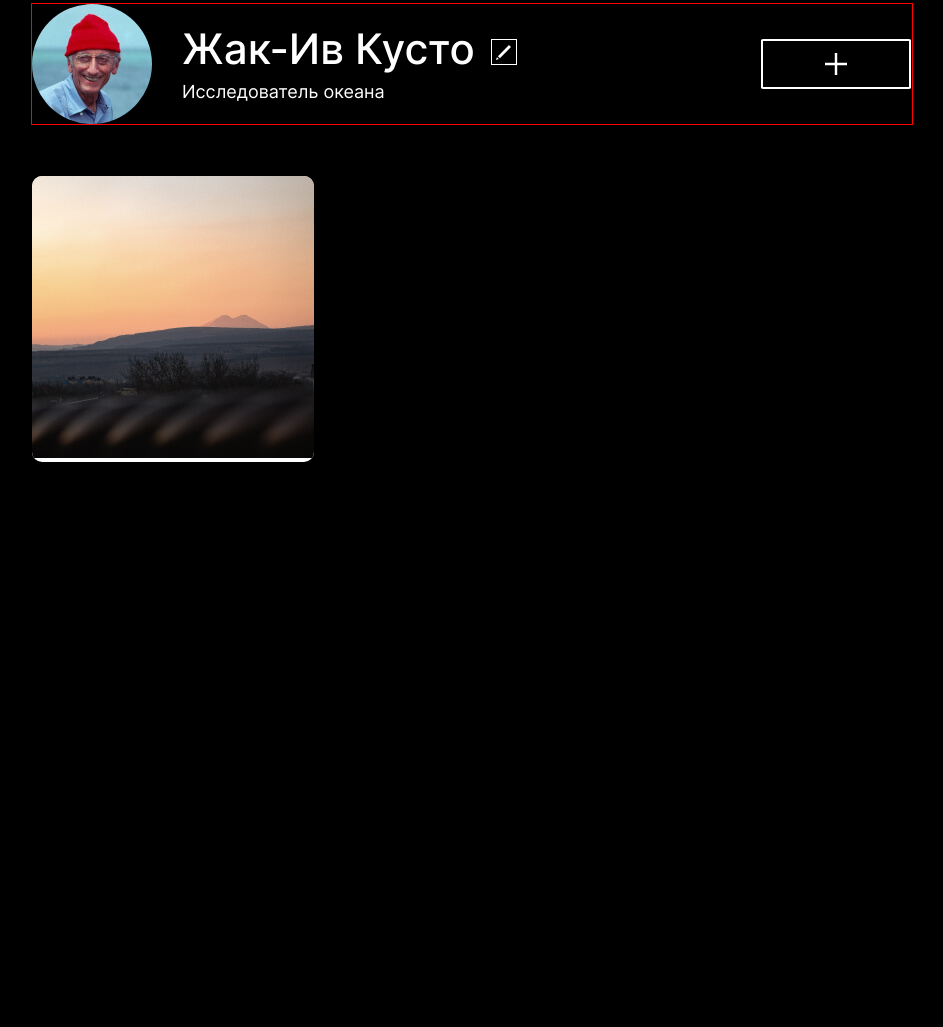
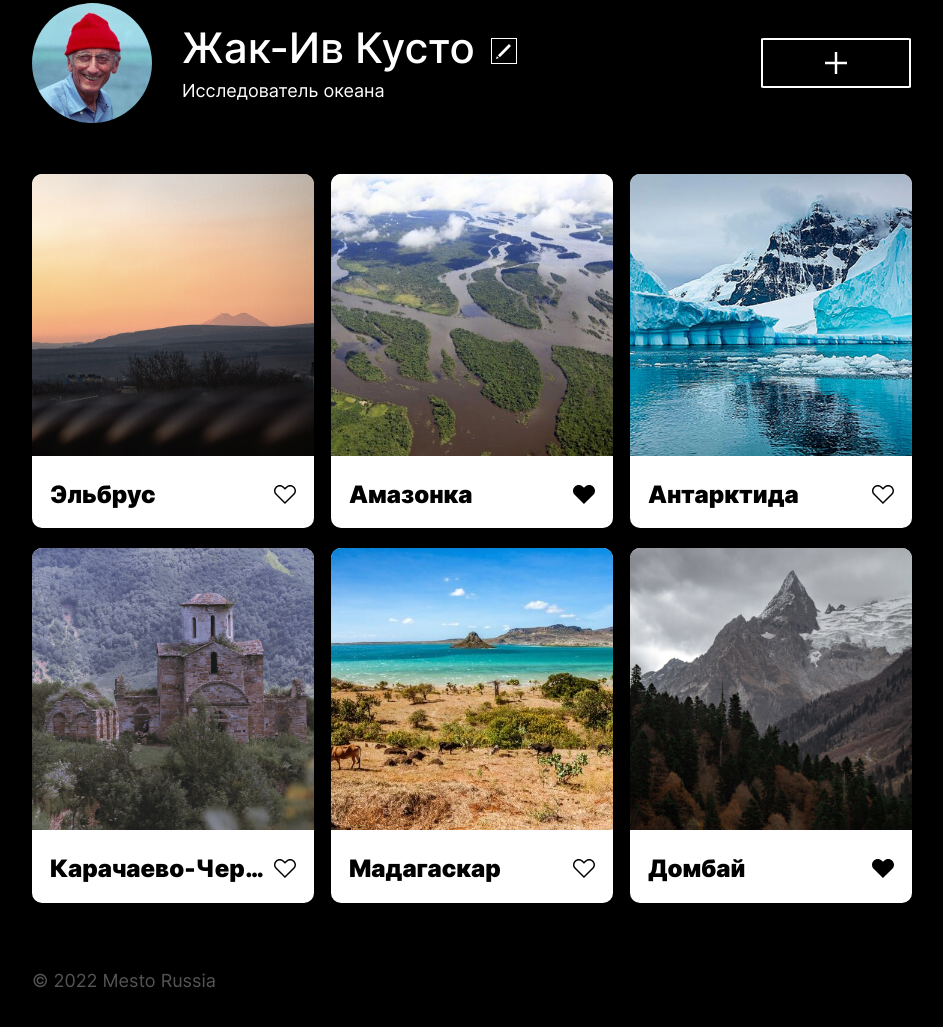
Before and after one commit to LosevaMarina/mesto-project, a plain HTML site: page index.html in a window 1280 px wide. Shown: the part 153-1180 px from the top of the page, without its empty margins (168-1111 px from the left). Before the commit the page ends 800 px from the top, so only its background shows below. Drawn offline with Linux system fonts and the light colour scheme.

Commit message:
elements footer

```diff
--- /dev/null
+++ b/blocks/element/__like/_active/element__like_active.css
@@ -0,0 +1,3 @@
+.element__like_active {
+    background-image: url(../../../../images/heard_active.svg);
+}
--- /dev/null
+++ b/blocks/element/__like/element__like.css
@@ -0,0 +1,13 @@
+.element__like {
+    background-image: url(../../../images/heard.svg);
+    background-repeat: no-repeat;
+    background-size: contain;
+    min-width: 22px;
+    min-height: 19px;
+}
+
+.element__like:hover {
+    transition: 0.5s ease;
+    opacity: 0.6;
+    cursor: pointer;
+}
--- /dev/null
+++ b/blocks/element/__title-like/element__title-like.css
@@ -0,0 +1,8 @@
+.element__title-like {
+    max-width: 246px;
+    /*max-width: calc(100% - 42px);*/
+    margin: 0 auto;
+    display: flex;
+    justify-content: space-between;
+    align-items: center;
+}
--- /dev/null
+++ b/blocks/element/__title/element__title.css
@@ -0,0 +1,10 @@
+.element__title {
+   font-style: normal;
+    font-weight: 900;
+    font-size: 24px;
+    line-height: 29px;
+    text-overflow: ellipsis;
+    white-space: nowrap;
+    overflow: hidden;
+    color: #000;
+}
--- a/blocks/element/element.css
+++ b/blocks/element/element.css
@@ -1,6 +1,6 @@
 .element {
-    max-width: 282px;
-    max-height: 361px;
+    /*max-width: 282px;*/
+    width: 100%;
     background-color: #FFF;
     border-radius: 10px;
     overflow: hidden;
--- /dev/null
+++ b/blocks/footer/__copyright/footer__copyright.css
@@ -0,0 +1,6 @@
+.footer__copyright {
+    font-weight: 400;
+    font-size: 18px;
+    line-height: 22px;
+    color: #545454;
+}
--- /dev/null
+++ b/blocks/footer/footer.css
@@ -0,0 +1,5 @@
+.footer {
+    max-width: 880px;
+    margin: 0 auto;
+    margin-bottom: 60px;
+}
--- a/blocks/page/page.css
+++ b/blocks/page/page.css
@@ -9,4 +9,5 @@
     background-color: #000;
     color: #fff;
     margin: 0 auto;
+    max-width: 1280px;
 }
--- a/blocks/profile/__add/profile__add.css
+++ b/blocks/profile/__add/profile__add.css
@@ -9,10 +9,11 @@
     background-size: 22px;
     background-repeat: no-repeat;
     background-position: center;
-    cursor: pointer;
+
 }
 
 .profile__add:hover {
     transition: 0.5s ease;
     opacity: 0.6;
+    cursor: pointer;
 }
--- a/blocks/profile/__edit/profile__edit.css
+++ b/blocks/profile/__edit/profile__edit.css
@@ -8,10 +8,11 @@
     background-size: 15px;
     background-repeat: no-repeat;
     background-position: center;
-    cursor: pointer;
+
 }
 
 .profile__edit:hover {
     transition: 0.5s ease;
     opacity: 0.6;
+    cursor: pointer;
 }
--- a/blocks/profile/profile.css
+++ b/blocks/profile/profile.css
@@ -1,5 +1,5 @@
 .profile {
-    border: 1px red solid;
+    /*border: 1px red solid;*/
     max-width: 880px;
     margin: 0 auto;
     margin-top: 36.25px;
--- a/index.html
+++ b/index.html
@@ -12,15 +12,13 @@
     <!--<div class="header__logo"></div>-->
     <img src="./images/vector_logo.svg" alt="Логотип Mesto Russia" class="header__logo">
   </header>
-
-
   <main class="content">
     <section class="profile">
         <div class="profile__avatar"></div>
       <!--<img src="./images/kusto.jpg" alt="Фото профиля" class="profile__avatar">-->
       <div class="profile__info">
         <div class="profile__name-edit">
-          <h2 class="profile__name">Жак-Ив Кусто</h2>
+          <h1 class="profile__name">Жак-Ив Кусто</h1>
           <buttom class="profile__edit" type="button" aria-label="кнопка редактирования профиля">
           </buttom>
         </div>
@@ -29,19 +27,58 @@
       <button class="profile__add" type="button" aria-label="кнопка добавить">
       </button>
     </section>
-
     <section class="elements">
       <div class="element">
         <img src="./images/elbrus.jpg" alt="гора Эльбрус" class="element__photo">
-        <div class="element__title">
-
+        <div class="element__title-like">
+          <h2 class="element__title">Эльбрус</h2>
+          <buttom class="element__like" type="button" aria-label="поставить нравится">
+          </buttom>
+        </div>
+      </div>
+      <div class="element">
+        <img src="./images/amazonka.jpg" alt="река Амазонка" class="element__photo">
+        <div class="element__title-like">
+          <h2 class="element__title">Амазонка</h2>
+          <buttom class="element__like element__like_active" type="button" aria-label="поставить нравится">
+          </buttom>
+        </div>
+      </div>
+      <div class="element">
+        <img src="./images/antarktida.jpg" alt="Антарктида" class="element__photo">
+        <div class="element__title-like">
+          <h2 class="element__title">Антарктида</h2>
+          <buttom class="element__like" type="button" aria-label="поставить нравится">
+          </buttom>
+        </div>
+      </div>
+      <div class="element">
+        <img src="./images/karachaevsk.jpg" alt="Карачаевск" class="element__photo">
+        <div class="element__title-like">
+          <h2 class="element__title">Карачаево-Черкесская республика</h2>
+          <buttom class="element__like" type="button" aria-label="поставить нравится">
+          </buttom>
+        </div>
+      </div>
+      <div class="element">
+        <img src="./images/madagaskar.jpg" alt="Мадагаскар" class="element__photo">
+        <div class="element__title-like">
+          <h2 class="element__title">Мадагаскар</h2>
+          <buttom class="element__like" type="button" aria-label="поставить нравится">
+          </buttom>
+        </div>
+      </div>
+      <div class="element">
+        <img src="./images/dombai.jpg" alt="Домбай" class="element__photo">
+        <div class="element__title-like">
+          <h2 class="element__title">Домбай</h2>
+          <buttom class="element__like element__like_active" type="button" aria-label="поставить нравится">
+          </buttom>
         </div>
       </div>
     </section>
-
-
   </main>
     <footer class="footer">
-
+      <p class="footer__copyright">&copy; 2022 Mesto Russia</p>
     </footer>
 </body>
--- a/pages/index.css
+++ b/pages/index.css
@@ -14,3 +14,9 @@
 @import url(../blocks/elements/elements.css);
 @import url(../blocks/element/element.css);
 @import url(../blocks/element/__photo/element__photo.css);
+@import url(../blocks/element/__like/element__like.css);
+@import url(../blocks/element/__like/_active/element__like_active.css);
+@import url(../blocks/element/__title-like/element__title-like.css);
+@import url(../blocks/element/__title/element__title.css);
+@import url(../blocks/footer/footer.css);
+@import url(../blocks/footer/__copyright/footer__copyright.css);
```
Also changed, not shown: images/heard.svg (added), images/heard_active.svg (added).
